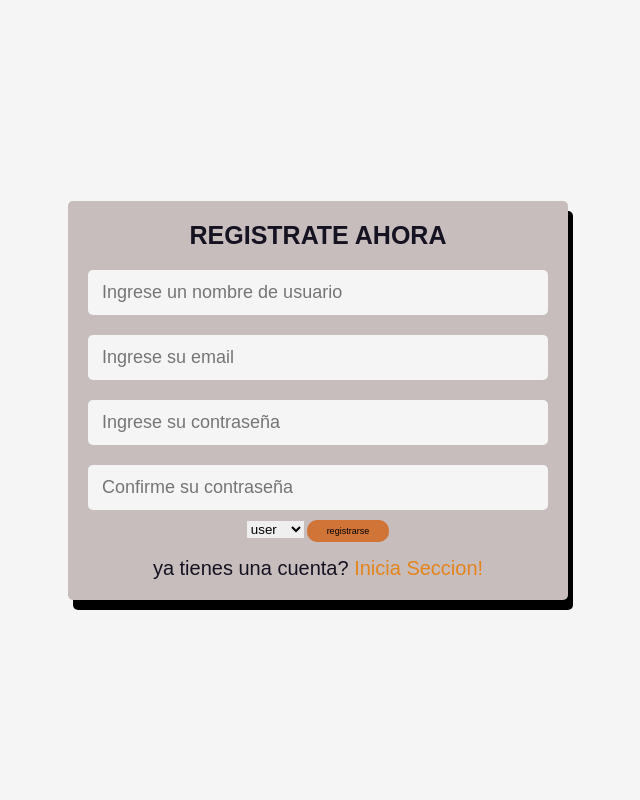
After one commit to orjocagre/PuroEmpleo, a PHP site: page /register.php in a window 1280 px wide. The commit adds this page. Shown: the whole page, without its empty margins (322-962 px from the left). Run offline with PHP 8.4, Linux system fonts and the light colour scheme.

Commit message:
login bas,registros y sesiones puro empleo

```diff
--- /dev/null
+++ b/cofinx.php
@@ -0,0 +1,5 @@
+<?php
+
+$conn = mysqli_connect('localhost','postgres','root11','PRUEBA2') or die('connection failed');
+
+?>
--- /dev/null
+++ b/register.php
@@ -0,0 +1,75 @@
+<?php
+
+include 'cofinx.php';
+
+if(isset($_POST['submit'])){
+
+   $name = mysqli_real_escape_string($conn, $_POST['user']);
+   $email = mysqli_real_escape_string($conn, $_POST['email']);
+   $pass = mysqli_real_escape_string($conn, md5($_POST['passw']));
+   $cpass = mysqli_real_escape_string($conn, md5($_POST['cpassw']));
+   $user_type = $_POST['user_type'];
+
+   $select_users = mysqli_query($conn, "SELECT * FROM `usuarios` WHERE email = '$email' AND password = '$pass'") or die('query failed');
+
+   if(mysqli_num_rows($select_users) > 0){
+      $message[] = 'este usuario ya existe!';
+   }else{
+      if($pass != $cpass){
+         $message[] = 'confirmacion de contraseña no es la misma!';
+      }else{
+         mysqli_query($conn, "INSERT INTO `users`(user, email, password, user_type) VALUES('$user', '$email', '$cpass', '$user_type')") or die('query failed');
+         $message[] = 'registro exitosó!';
+         header('location:login.php');
+      }
+   }
+
+}
+
+?>
+
+
+<!DOCTYPE html>
+<html lang="en">
+<head>
+    <meta charset="UTF-8">
+    <meta http-equiv="X-UA-Compatible" content="IE=edge">
+    <meta name="viewport" content="width=device-width, initial-scale=1.0">
+    <title>register</title>
+</head>
+
+<link rel="stylesheet" href="https://cdnjs.cloudflare.com/ajax/libs/font-awesome/6.4.0/css/all.min.css">
+
+<link rel="stylesheet" href="stylesN.css">
+
+<body>
+
+<div class="form-container">
+
+    <form action="" method="post">
+
+        <h3>registrate ahora</h3>
+
+        <input type="text" name="name" placeholder="Ingrese un nombre de usuario" required class="box">
+
+        <input type="email" name="email" placeholder="Ingrese su email" required class="box">
+
+        <input type="contraseæa" name="password" placeholder="Ingrese su contraseña" required class="box">
+
+        <input type="contraseæa" name="cpassword" placeholder="Confirme su contraseña" required class="box">
+
+        <select name="user_type">
+
+        <option value="user">user</option>
+
+        <option value="admin">admin</option>
+
+        </select>
+        <input type="submit" name="submit" value="registrarse" class="btn">
+
+        <P> ya tienes una cuenta? <a href="login.php"> Inicia Seccion! </a></P>
+    </form>
+</div>
+
+</body>
+</html>
--- a/stylesN.css
+++ b/stylesN.css
@@ -11,7 +11,7 @@
  --color-danger: hsla(24, 64%, 50%, 0.925);
  --color-dark: hsl(252, 30%, 17%);
  --color-black: hsl(252, 30%, 10%);
- --color-purple: hsl(278, 56%, 53%);
+ --color-purple: hsl(36, 63%, 53%);
  --color-red: hsl(0, 79%, 54%);
  --color-bg: #f5f5f5;
 
@@ -33,7 +33,7 @@
 }
 
 ::selection{
-    background-color: var(--color-purple);
+    background-color: var(--color-danger);
     color: var(--color-white);
 }
 
@@ -47,7 +47,7 @@
 }
 
 ::-webkit-scrollbar-thumb{
-    background-color: var(--color-purple);
+    background-color: var(--color-danger);
 }
 
 html{
@@ -169,6 +169,12 @@ img{
     font-size: 0.9rem;
 }
 
+.btn_estilo{
+    background-color: #1B314F;
+    border: #081f0a;
+    color: #4aa889;
+}
+
 .btn:hover {
     opacity: 0.8;
 }
@@ -286,7 +292,7 @@ footer{
 .white-btn,
 
 .btn{
-    background-color: var(--color-purple);
+    background-color: var(--color-danger);
 }
 
 .option-btn:hover{
@@ -339,7 +345,7 @@ footer{
 }
 
 .form-container form p a{
-    color: var(--color-purple);
+    color: #e5841A;
 }
 
 .form-container form p a:hover{
```
Also changed, not shown: config.php (+1 -7 lines), experiencia.php (added, +63 -0 lines), ingreso.php (added, +7 -0 lines), login.php (+12 -9 lines), personal.php (added, +47 -0 lines), sesion.php (added, +17 -0 lines).
